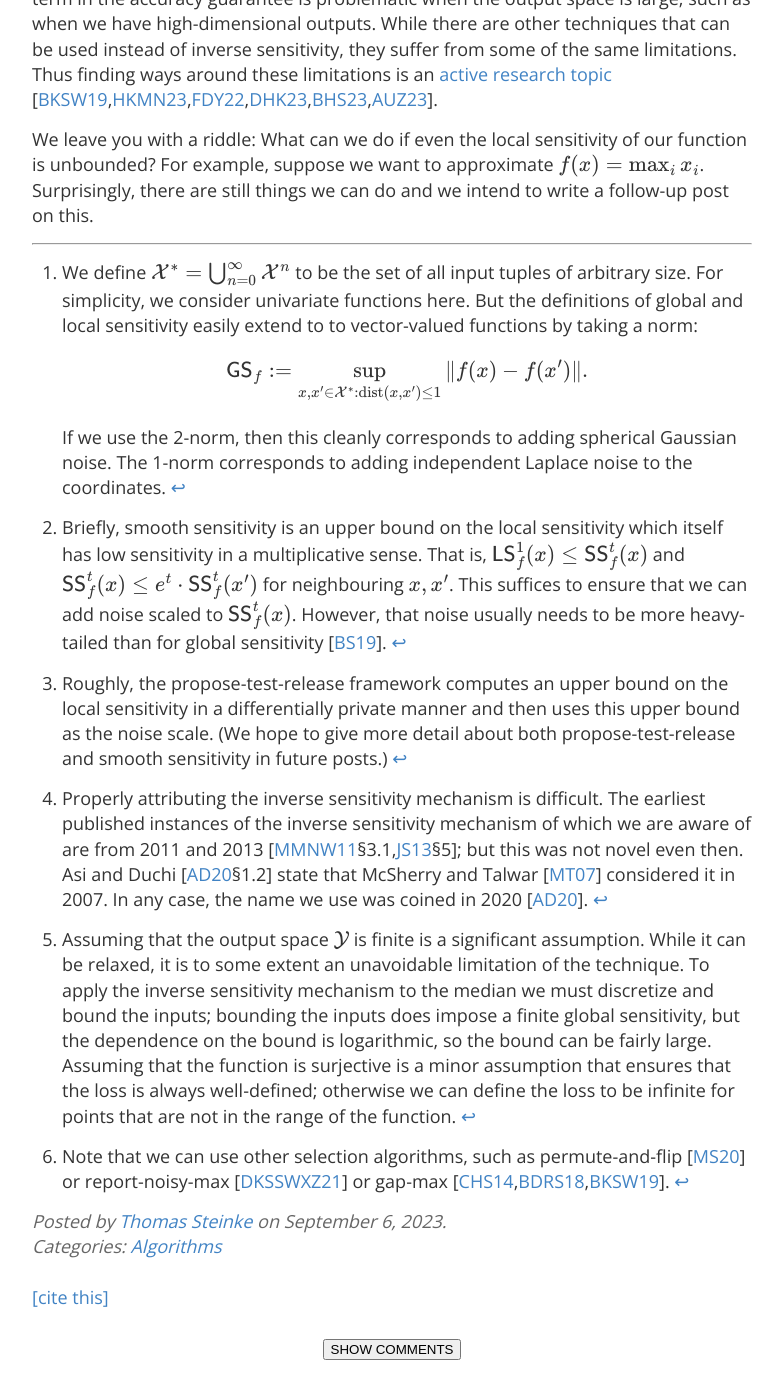
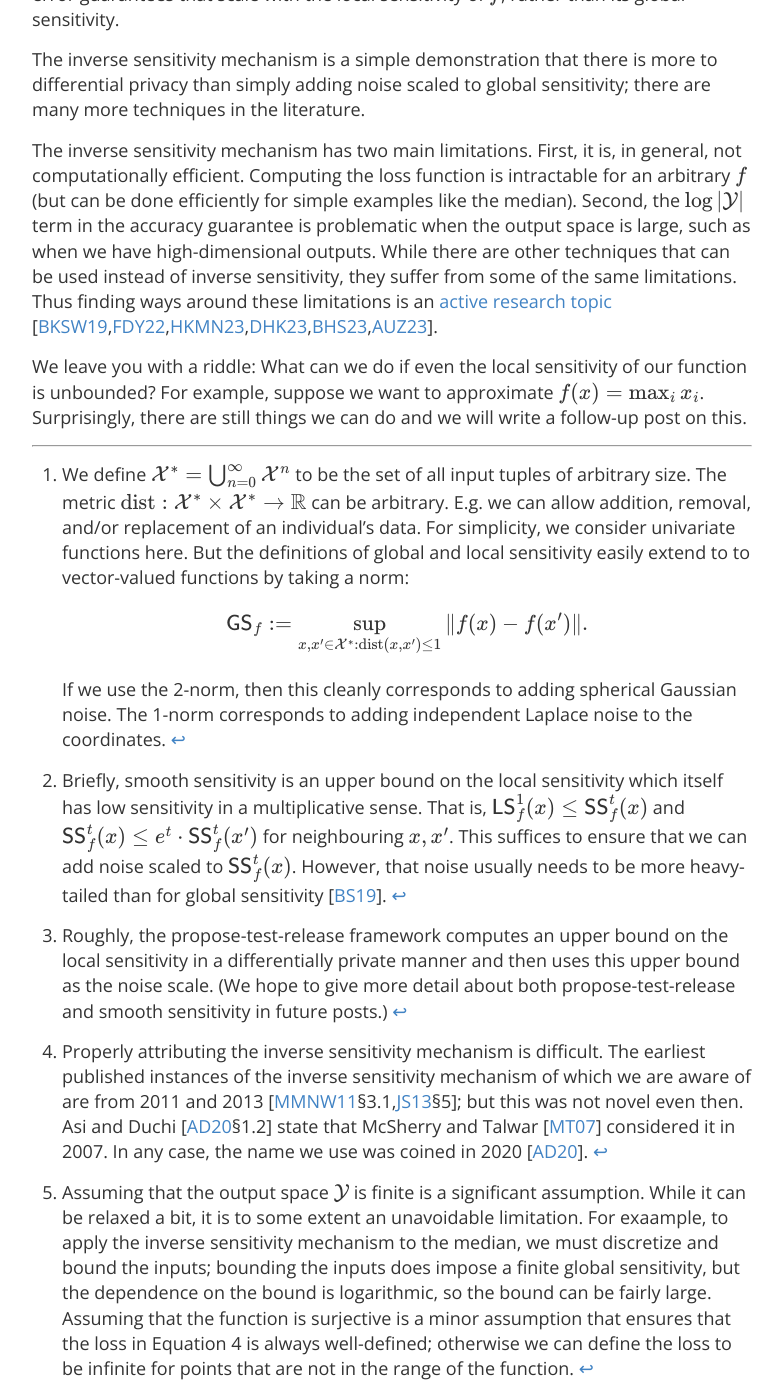
Before and after one commit to differentialprivacy/differentialprivacy, a Jekyll site: the page built from _posts/2023-09-05-inverse-sensitivity.md, in a window 1280 px wide and 1400 px high, scrolled down 5871 px. Shown: the whole window, without its empty margins (248-1031 px from the left). Built offline with Jekyll 4.4.1, drawn with Linux system fonts in a browser that asks for light colours; comment, search, counter and statistics services are not loaded; some of the changed text lies outside the part shown.

Commit message:
update post

```diff
--- a/_posts/2023-09-06-inverse-sensitivity.md
+++ b/_posts/2023-09-05-inverse-sensitivity.md
@@ -4,14 +4,14 @@
 comments: true
 authors:
   - thomassteinke
-timestamp: 10:00:00 -0700
+timestamp: 09:00:00 -0700
 categories: [Algorithms]
 ---
 
 The most well-known and widely-used method for achieving differential privacy is to compute the true function value \\\(f(x)\\\) and then add Laplace or Gaussian noise scaled to the _global sensitivity_ of \\\(f\\\).
 This may be overly conservative. In this post we'll show how we can do better.
 
-The global sensitivity of a function \\\(f : \\mathcal{X}^\* \to \\mathbb{R}\\\) is defined by \\\[ \mathsf{GS}\_f := \\sup\_\{x,x'\\in\\mathcal{X}^\* : \\mathrm{dist}(x,x') \\le 1\} \|f(x)-f(x')\|, \\tag{1}\\\] where \\\(\\mathrm{dist}(x,x')\\le 1\\\) denotes that \\\(x\\\) and \\\(x'\\\) are neighbouring datasets (i.e. they differ only by the addition or removal of one person's data); more generally, \\\(\\mathrm{dist}(\\cdot,\\cdot)\\\) is the corresponding metric on datasets (e.g., Hamming distance).[^1]
+The global sensitivity of a function \\\(f : \\mathcal{X}^\* \to \\mathbb{R}\\\) is defined by \\\[ \mathsf{GS}\_f := \\sup\_\{x,x'\\in\\mathcal{X}^\* : \\mathrm{dist}(x,x') \\le 1\} \|f(x)-f(x')\|, \\tag{1}\\\] where \\\(\\mathrm{dist}(x,x')\\le 1\\\) denotes that \\\(x\\\) and \\\(x'\\\) are neighbouring datasets (i.e. they differ only by the addition, removal, or replacement of one person's data); more generally, \\\(\\mathrm{dist}(\\cdot,\\cdot)\\\) is the corresponding metric on datasets (i.e., Hamming distance).[^1]
 
 The global sensitivity considers datasests that have nothing to do with the dataset at hand and which could be completely unrealistic.
 Many functions have infinite global sensitivity, but, on reasonably nice datasets, their _local sensitivity_ is much lower.
@@ -101,7 +101,8 @@
 
 How does this compare with the usual global sensitivity approach?
 The \\\(\\varepsilon\\\)-differentially private Laplace mechanism is given by \\\(\\widehat{M}(x):=f(x)+\mathsf{Laplace}(\\mathsf{GS}\_f/\varepsilon)\\\). For all \\\(x \\in \\mathcal{X}^\*\\\) and all \\\(\\beta\\in(0,1)\\\), we have the utility guarantee \\\[\\mathbb{P}\\left\[\\left\|\\widehat{M}(x)-f(x)\\right\| \\le \\mathsf{GS}\_f \\cdot \\frac1\\varepsilon \\log\\left\(\\frac{1}{2\\beta}\\right\) \\right\] \ge 1-\beta.\\tag{8}\\\]
-Comparing Equations 7 and 8, we see that neither guarantee dominates the other. On one hand, the local sensitivity can be much smaller than the global sensitivity. On the other hand, we pick up a dependence on \\\(\\log\|\\mathcal{Y}\|\\\) and an extra factor of 2 in \\\(\\varepsilon\\\).
+Comparing Equations 7 and 8, we see that neither guarantee dominates the other. On one hand, the local sensitivity can be much smaller than the global sensitivity. On the other hand, we pick up a dependence on \\\(\\log\|\\mathcal{Y}\|\\\). In particular, if the local sensitivity matches the worst-case global sensitivity \\\(\\mathsf{LS}\_f^k\(x\)=k\\cdot\\mathsf{GS}\_f\\\), then the inverse sensitivity mechanism is worse by a factof or \\\[\\frac{\\mathsf{LS}\_f^k(x)}{\\mathsf{GS}\_f \\cdot \\frac1\\varepsilon \\log\\left\(\\frac{1}{2\\beta}\\right\)} = \\frac{2 \\log(2\|\\mathcal{Y}\|)}{\log(1/2\beta)}+2.\tag{9}\\\]
+Hence the inverse sensitivity mechanism is most useful in situations where the local sensitivity is significantly smaller than the global sensitivity.
 
 ## Conclusion
 
@@ -110,14 +111,14 @@
 The inverse sensitivity mechanism is a simple demonstration that there is more to differential privacy than simply adding noise scaled to global sensitivity; there are many more techniques in the literature.
 
 The inverse sensitivity mechanism has two main limitations. First, it is, in general, not computationally efficient. Computing the loss function is intractable for an arbitrary \\\(f\\\) (but can be done efficiently for simple examples like the median). Second, the \\\(\\log\|\\mathcal{Y}\|\\\) term in the accuracy guarantee is problematic when the output space is large, such as when we have high-dimensional outputs.
-While there are other techniques that can be used instead of inverse sensitivity, they suffer from some of the same limitations. Thus finding ways around these limitations is an [active research topic](/colt23-bsp/) [[BKSW19](https://arxiv.org/abs/1905.13229 "Mark Bun, Gautam Kamath, Thomas Steinke, Zhiwei Steven Wu. Private Hypothesis Selection. NeurIPS 2019."),[HKMN23](https://arxiv.org/abs/2212.05015 "Samuel B. Hopkins, Gautam Kamath, Mahbod Majid, Shyam Narayanan. Robustness Implies Privacy in Statistical Estimation. STOC 2023."),[FDY22](https://cse.hkust.edu.hk/~yike/ShiftedInverse.pdf "Juanru Fang, Wei Dong, Ke Yi. Shifted Inverse: A General Mechanism for Monotonic Functions under User Differential Privacy. CCS 2022."),[DHK23](https://arxiv.org/abs/2301.07078 "John Duchi, Saminul Haque, Rohith Kuditipudi. A Fast Algorithm for Adaptive Private Mean Estimation. COLT 2023."),[BHS23](https://arxiv.org/abs/2301.12250 "Gavin Brown, Samuel B. Hopkins, Adam Smith. Fast, Sample-Efficient, Affine-Invariant Private Mean and Covariance Estimation for Subgaussian Distributions. COLT 2023."),[AUZ23](https://arxiv.org/abs/2302.01855 "Hilal Asi, Jonathan Ullman, Lydia Zakynthinou. From Robustness to Privacy and Back. 2023.")].
+While there are other techniques that can be used instead of inverse sensitivity, they suffer from some of the same limitations. Thus finding ways around these limitations is an [active research topic](/colt23-bsp/) [[BKSW19](https://arxiv.org/abs/1905.13229 "Mark Bun, Gautam Kamath, Thomas Steinke, Zhiwei Steven Wu. Private Hypothesis Selection. NeurIPS 2019."),[FDY22](https://cse.hkust.edu.hk/~yike/ShiftedInverse.pdf "Juanru Fang, Wei Dong, Ke Yi. Shifted Inverse: A General Mechanism for Monotonic Functions under User Differential Privacy. CCS 2022."),[HKMN23](https://arxiv.org/abs/2212.05015 "Samuel B. Hopkins, Gautam Kamath, Mahbod Majid, Shyam Narayanan. Robustness Implies Privacy in Statistical Estimation. STOC 2023."),[DHK23](https://arxiv.org/abs/2301.07078 "John Duchi, Saminul Haque, Rohith Kuditipudi. A Fast Algorithm for Adaptive Private Mean Estimation. COLT 2023."),[BHS23](https://arxiv.org/abs/2301.12250 "Gavin Brown, Samuel B. Hopkins, Adam Smith. Fast, Sample-Efficient, Affine-Invariant Private Mean and Covariance Estimation for Subgaussian Distributions. COLT 2023."),[AUZ23](https://arxiv.org/abs/2302.01855 "Hilal Asi, Jonathan Ullman, Lydia Zakynthinou. From Robustness to Privacy and Back. 2023.")].
 
-We leave you with a riddle: What can we do if even the local sensitivity of our function is unbounded? For example, suppose we want to approximate \\\(f(x) = \\max\_i x_i\\\). Surprisingly, there are still things we can do and we intend to write a follow-up post on this.
+We leave you with a riddle: What can we do if even the local sensitivity of our function is unbounded? For example, suppose we want to approximate \\\(f(x) = \\max\_i x_i\\\). Surprisingly, there are still things we can do and we will write a follow-up post on this.
 
 
 ---
 
-[^1]: We define \\\(\\mathcal{X}^\* = \\bigcup\_{n = 0}^\\infty \\mathcal{X}^n\\\) to be the set of all input tuples of arbitrary size. For simplicity, we consider univariate functions here. But the definitions of global and local sensitivity easily extend to to vector-valued functions by taking a norm: \\\[ \mathsf{GS}\_f := \\sup\_\{x,x'\\in\\mathcal{X}^\* : \\mathrm{dist}(x,x') \\le 1\} \\\|f(x)-f(x')\\\|.\\\] If we use the 2-norm, then this cleanly corresponds to adding spherical Gaussian noise. The 1-norm corresponds to adding independent Laplace noise to the coordinates.
+[^1]: We define \\\(\\mathcal{X}^\* = \\bigcup\_{n = 0}^\\infty \\mathcal{X}^n\\\) to be the set of all input tuples of arbitrary size. The metric \\\(\\mathrm{dist} : \\mathcal{X}^\* \times \\mathcal{X}^\* \\to \\mathbb{R}\\\) can be arbitrary. E.g. we can allow addition, removal, and/or replacement of an individual's data. For simplicity, we consider univariate functions here. But the definitions of global and local sensitivity easily extend to to vector-valued functions by taking a norm: \\\[ \mathsf{GS}\_f := \\sup\_\{x,x'\\in\\mathcal{X}^\* : \\mathrm{dist}(x,x') \\le 1\} \\\|f(x)-f(x')\\\|.\\\] If we use the 2-norm, then this cleanly corresponds to adding spherical Gaussian noise. The 1-norm corresponds to adding independent Laplace noise to the coordinates.
 
 [^2]: Briefly, smooth sensitivity is an upper bound on the local sensitivity which itself has low sensitivity in a multiplicative sense. That is, \\\(\mathsf{LS}\_f^1(x) \le \mathsf{SS}_f^t(x)\\\) and \\\(\mathsf{SS}_f^t(x) \le e^t \\cdot \mathsf{SS}_f^t(x') \\\) for neighbouring \\\(x,x'\\\). This suffices to ensure that we can add noise scaled to \\\(\mathsf{SS}_f^t(x)\\\). However, that noise usually needs to be more heavy-tailed than for global sensitivity [[BS19](https://proceedings.neurips.cc/paper/2019/hash/3ef815416f775098fe977004015c6193-Abstract.html "Mark Bun, Thomas Steinke. Average-Case Averages: Private Algorithms for Smooth Sensitivity and Mean Estimation. NeurIPS 2019.")].
 
@@ -125,6 +126,6 @@
 
 [^4]: Properly attributing the inverse sensitivity mechanism is difficult. The  earliest published instances of the inverse sensitivity mechanism of which we are aware of are from 2011 and 2013 [[MMNW11](https://www.cs.columbia.edu/~rwright/Publications/pods11.pdf "Darakhshan Mir, S. Muthukrishnan, Aleksandar Nikolov, Rebecca N. Wright. Pan-private algorithms via statistics on sketches. PODS 2011.")&sect;3.1,[JS13](hhttps://www.ncbi.nlm.nih.gov/pmc/articles/PMC4681528/ "Aaron Johnson, Vitaly Shmatikov. Privacy-preserving data exploration in genome-wide association studies. KDD 2013.")&sect;5]; but this was not novel even then. Asi and Duchi [[AD20](https://arxiv.org/abs/2005.10630 "Hilal Asi, John Duchi. Near Instance-Optimality in Differential Privacy. 2020.")&sect;1.2] state that McSherry and Talwar [[MT07](https://ieeexplore.ieee.org/document/4389483 "Frank McSherry, Kunal Talwar. Mechanism Design via Differential Privacy. FOCS 2007.")] considered it in 2007. In any case, the name we use was coined in 2020 [[AD20](https://arxiv.org/abs/2005.10630 "Hilal Asi, John Duchi. Near Instance-Optimality in Differential Privacy. 2020.")].
 
-[^5]: Assuming that the output space \\\(\\mathcal{Y}\\\) is finite is a significant assumption. While it can be relaxed, it is to some extent an unavoidable limitation of the technique. To apply the inverse sensitivity mechanism to the median we must discretize and bound the inputs; bounding the inputs does impose a finite global sensitivity, but the dependence on the bound is logarithmic, so the bound can be fairly large. Assuming that the function is surjective is a minor assumption that ensures that the loss is always well-defined; otherwise we can define the loss to be infinite for points that are not in the range of the function.
+[^5]: Assuming that the output space \\\(\\mathcal{Y}\\\) is finite is a significant assumption. While it can be relaxed a bit, it is to some extent an unavoidable limitation. For exaample, to apply the inverse sensitivity mechanism to the median, we must discretize and bound the inputs; bounding the inputs does impose a finite global sensitivity, but the dependence on the bound is logarithmic, so the bound can be fairly large. Assuming that the function is surjective is a minor assumption that ensures that the loss in Equation 4 is always well-defined; otherwise we can define the loss to be infinite for points that are not in the range of the function.
 
 [^6]: Note that we can use other selection algorithms, such as permute-and-flip [[MS20](https://arxiv.org/abs/2010.12603 "Ryan McKenna, Daniel Sheldon. Permute-and-Flip: A new mechanism for differentially private selection. NeurIPS 2020.")] or report-noisy-max [[DKSSWXZ21](https://arxiv.org/abs/2105.07260 "Zeyu Ding, Daniel Kifer, Sayed M. Saghaian N. E., Thomas Steinke, Yuxin Wang, Yingtai Xiao, Danfeng Zhang. The Permute-and-Flip Mechanism is Identical to Report-Noisy-Max with Exponential Noise. 2021.")] or gap-max [[CHS14](https://arxiv.org/abs/1409.2177 "Kamalika Chaudhuri, Daniel Hsu, Shuang Song. The Large Margin Mechanism for Differentially Private Maximization. NIPS 2014."),[BDRS18](https://dl.acm.org/doi/10.1145/3188745.3188946 " Mark Bun, Cynthia Dwork, Guy N. Rothblum, Thomas Steinke. Composable and versatile privacy via truncated CDP. STOC 2018."),[BKSW19](https://arxiv.org/abs/1905.13229 "Mark Bun, Gautam Kamath, Thomas Steinke, Zhiwei Steven Wu. Private Hypothesis Selection. NeurIPS 2019.")].
```
